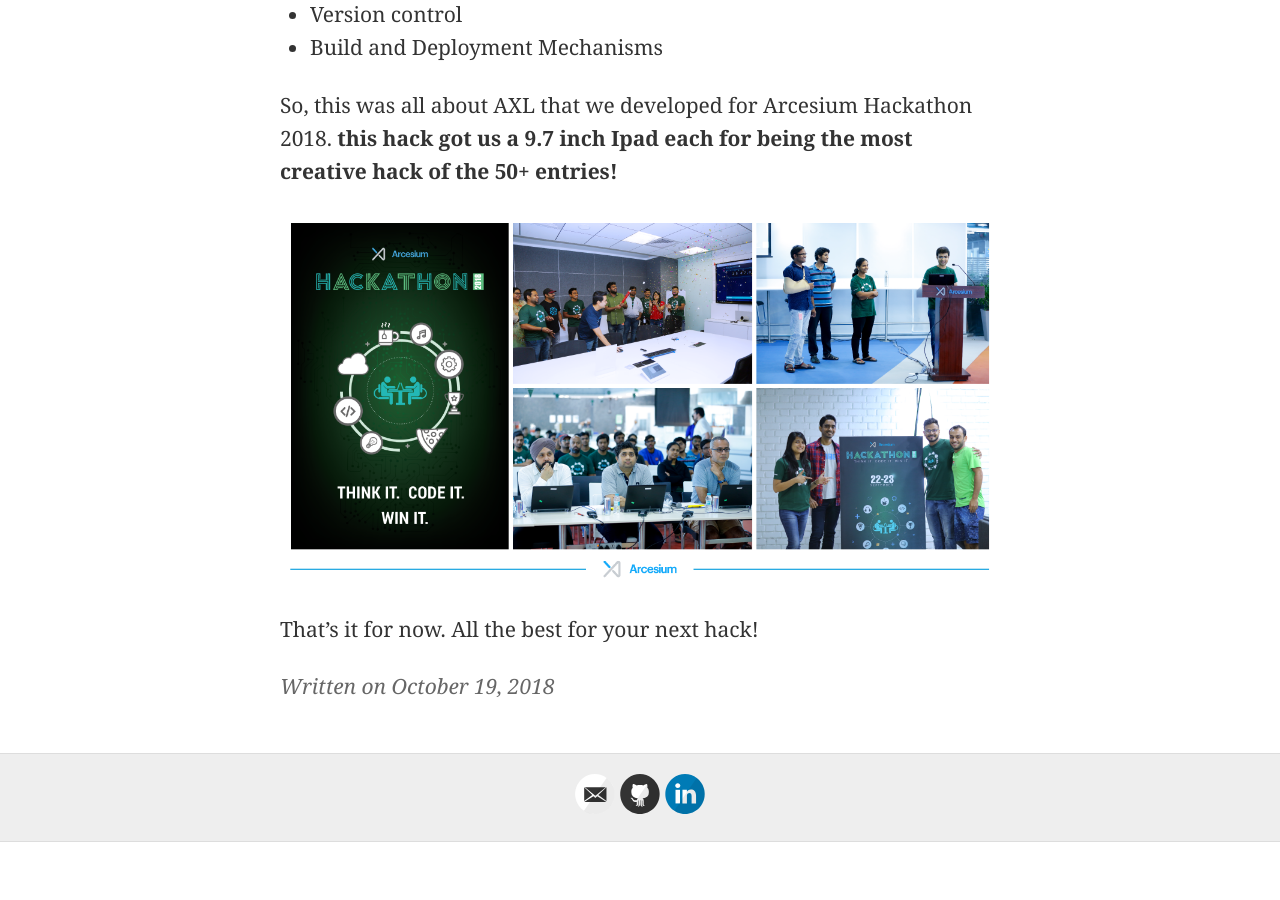
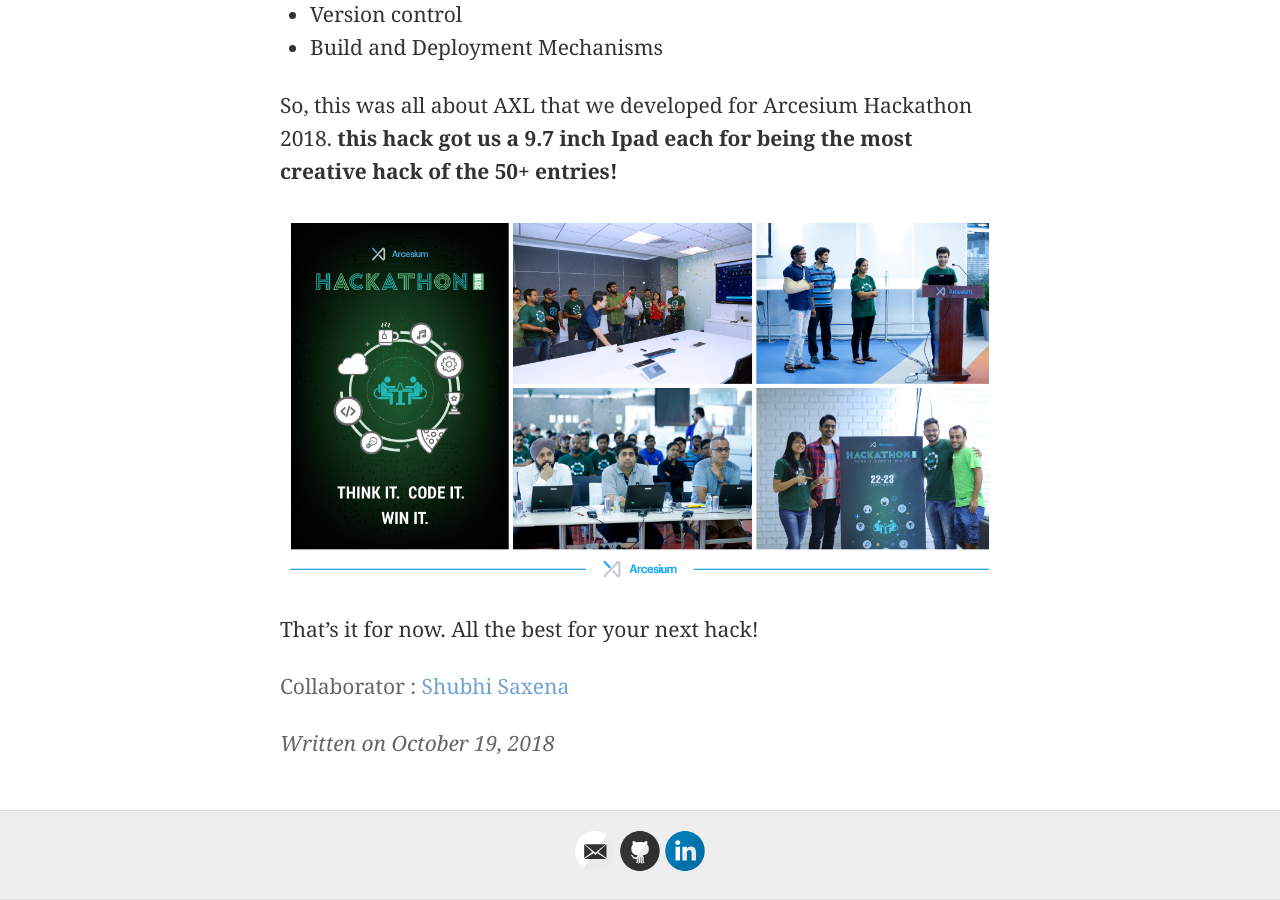
Before and after one commit to architkansal/architkansal.github.io, a Jekyll site: the page built from _posts/2018-10-19-Arc-Most-Creative-Hack-2018.md, in a window 1280 px wide and 900 px high, scrolled down 7850 px. Built offline with Jekyll 4.4.1, drawn with Linux system fonts in a browser that asks for light colours; comment, search, counter and statistics services are not loaded; before the commit the page ends 8692 px from its top, so only the background shows below that.

Commit message:
minor change

```diff
--- a/_posts/2018-10-19-Arc-Most-Creative-Hack-2018.md
+++ b/_posts/2018-10-19-Arc-Most-Creative-Hack-2018.md
@@ -107,3 +107,7 @@
 ![Hackathon]({{site.baseurl}}/images/hack.png "Hackathon")
 
 That’s it for now. All the best for your next hack!
+
+<p style="opacity: 0.75;">
+Collaborator : [Shubhi Saxena](https://www.linkedin.com/in/shubhi-saxena-28241975/)
+</p>
```
